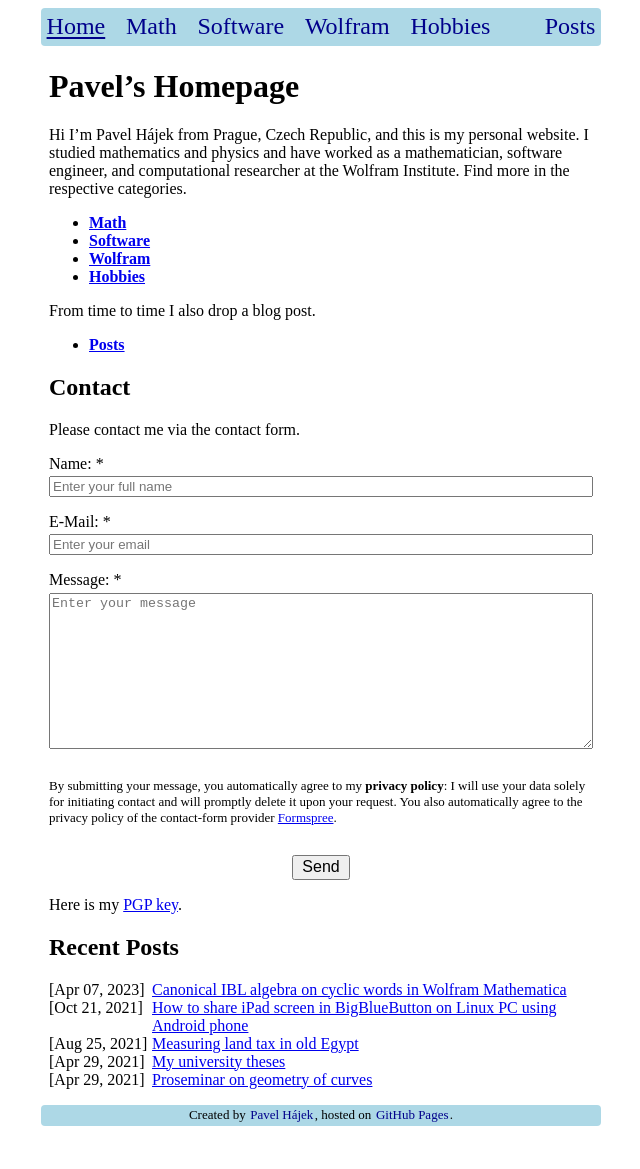
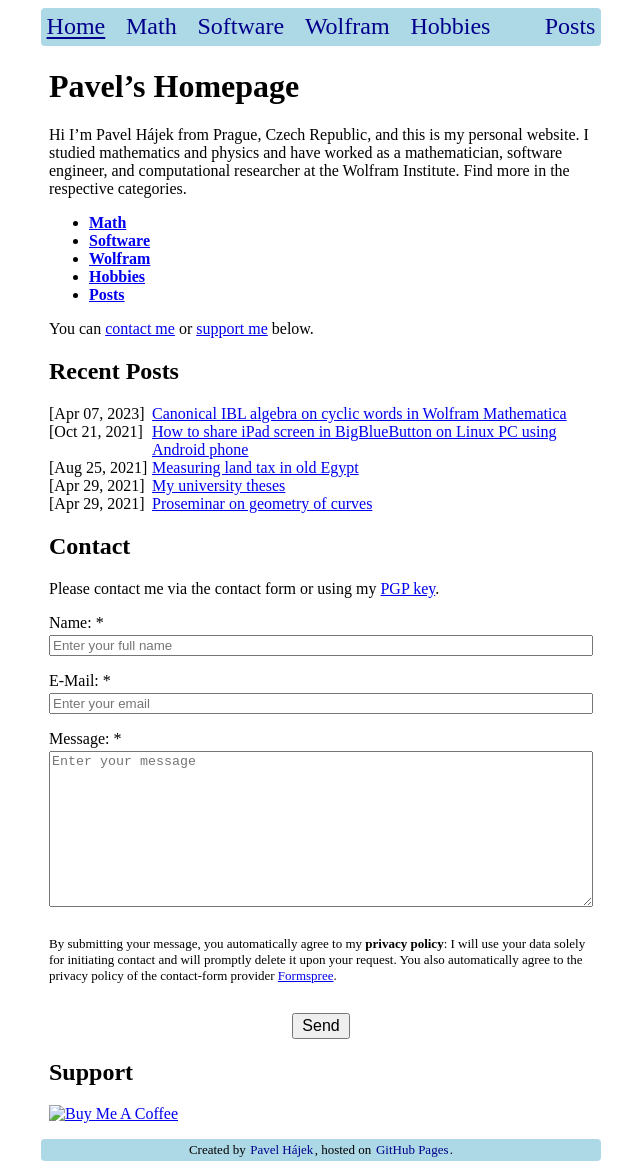
Before and after one commit to p135246/p135246.github.io, a Jekyll site: the page built from index.md, in a window 1280 px wide. Shown: the whole page, without its empty margins (319-959 px from the left). Built offline with Jekyll 4.4.1, drawn with Linux system fonts in a browser that asks for light colours; our own code applies the rules of GitHub Pages for plain Markdown files; before the commit the page ends 1134 px from its top, so only the background shows below that.

Commit message:
Homepage: reorder sections, add Buy Me a Coffee and anchor links
Co-Authored-By: Claude Opus 4.6 <noreply@anthropic.com>

```diff
--- a/index.md
+++ b/index.md
@@ -14,20 +14,9 @@ Find more in the respective categories.
 * **[Software](Software.html)**
 * **[Wolfram](Wolfram.html)**
 * **[Hobbies](Hobbies.html)**
-
-From time to time I also drop a blog post.
-
 * **[Posts](Posts.html)**
 
-## Contact
-
-Please contact me via the contact form.
-
-{% include contact-form.html %}
-
-[PGP]:{{ site.url }}/assets/pgpkey.asc
-
-Here is my [PGP key][PGP].
+You can [contact me](#contact) or [support me](#support) below.
 
 ## Recent Posts
 
@@ -47,3 +36,17 @@ Here is my [PGP key][PGP].
       {%- endfor -%}
     </table>
 </div>
+
+## <a id="contact"></a>Contact
+
+Please contact me via the contact form or using my [PGP key][PGP].
+
+{% include contact-form.html %}
+
+[PGP]:{{ site.url }}/assets/pgpkey.asc
+
+## <a id="support"></a>Support
+
+<a href="https://buymeacoffee.com/pavel_hajek" target="_blank">
+  <img src="https://cdn.buymeacoffee.com/buttons/v2/default-yellow.png" alt="Buy Me A Coffee" height="40">
+</a>
```
